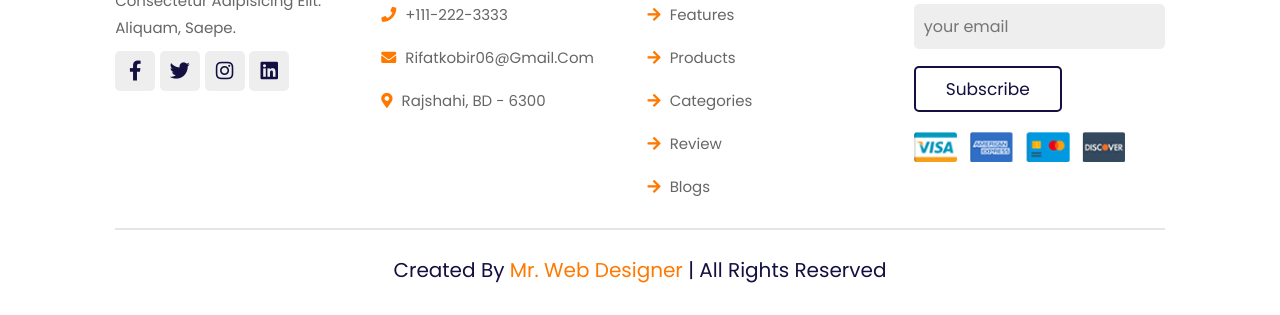
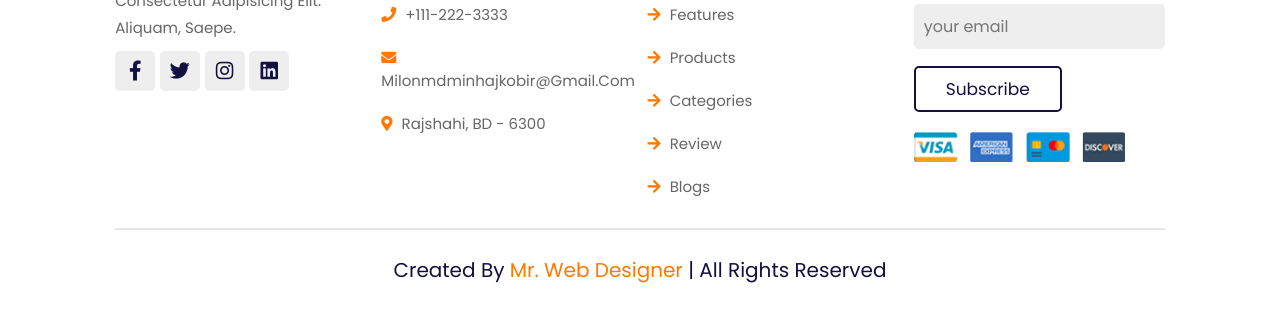
Before and after one commit to Minhaj06/groco, a plain HTML site: page index.html in a window 1280 px wide. Shown: the part 4397-4712 px from the top of the page. Drawn offline with nearby package versions, Linux system fonts and the light colour scheme.

Commit message:
Update index.html

```diff
--- a/index.html
+++ b/index.html
@@ -414,7 +414,7 @@
                 <h3>contact info</h3>
                 <a href="" class="links"><i class="fas fa-phone"></i> +123-456-7890</a>
                 <a href="" class="links"><i class="fas fa-phone"></i> +111-222-3333</a>
-                <a href="" class="links"><i class="fas fa-envelope"></i> rifatkobir06@gmail.com</a>
+                <a href="" class="links"><i class="fas fa-envelope"></i> milonmdminhajkobir@gmail.com</a>
                 <a href="" class="links"><i class="fas fa-map-marker-alt"></i> rajshahi, BD - 6300</a>
             </div>
             <div class="box">
```
